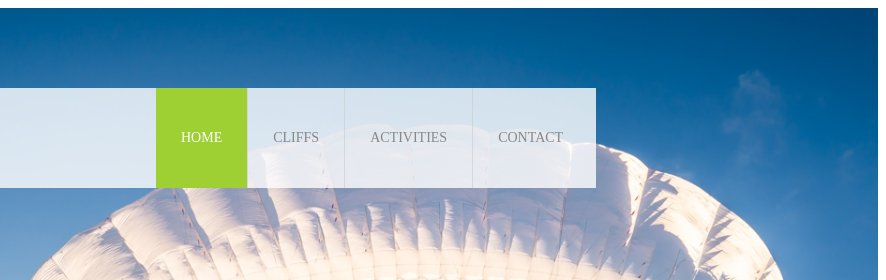
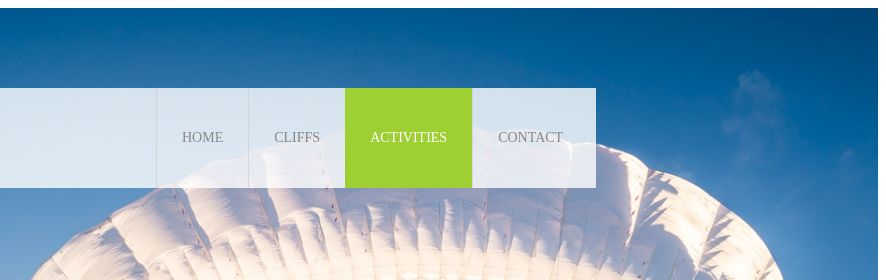
Before and after one commit to IvyLiu0/WEB801-Week3-Day1-Homework, a plain HTML site: page activities.html in a window 1280 px wide. Shown: the top 280 px of the page, 394-1280 px from the left. Drawn offline with Linux system fonts and the light colour scheme.

Commit message:
fix the nav active

```diff
--- a/activities.html
+++ b/activities.html
@@ -14,9 +14,9 @@
                    </div>
                    <nav class="main-menu">
                        <ul>
-                           <li class="active"><a href="index.html">Home</a></li>
+                           <li><a href="index.html">Home</a></li>
                            <li><a href="cliff.html">Cliffs</a></li>
-                           <li><a href="activities.html">Activities</a></li>
+                           <li class="active"><a href="activities.html">Activities</a></li>
                            <li><a href="contact.html">Contact</a></li>
                        </ul>
                    </nav>
```
Also changed, not shown: cliff.html (+2 -2 lines), contact.html (+2 -2 lines).
